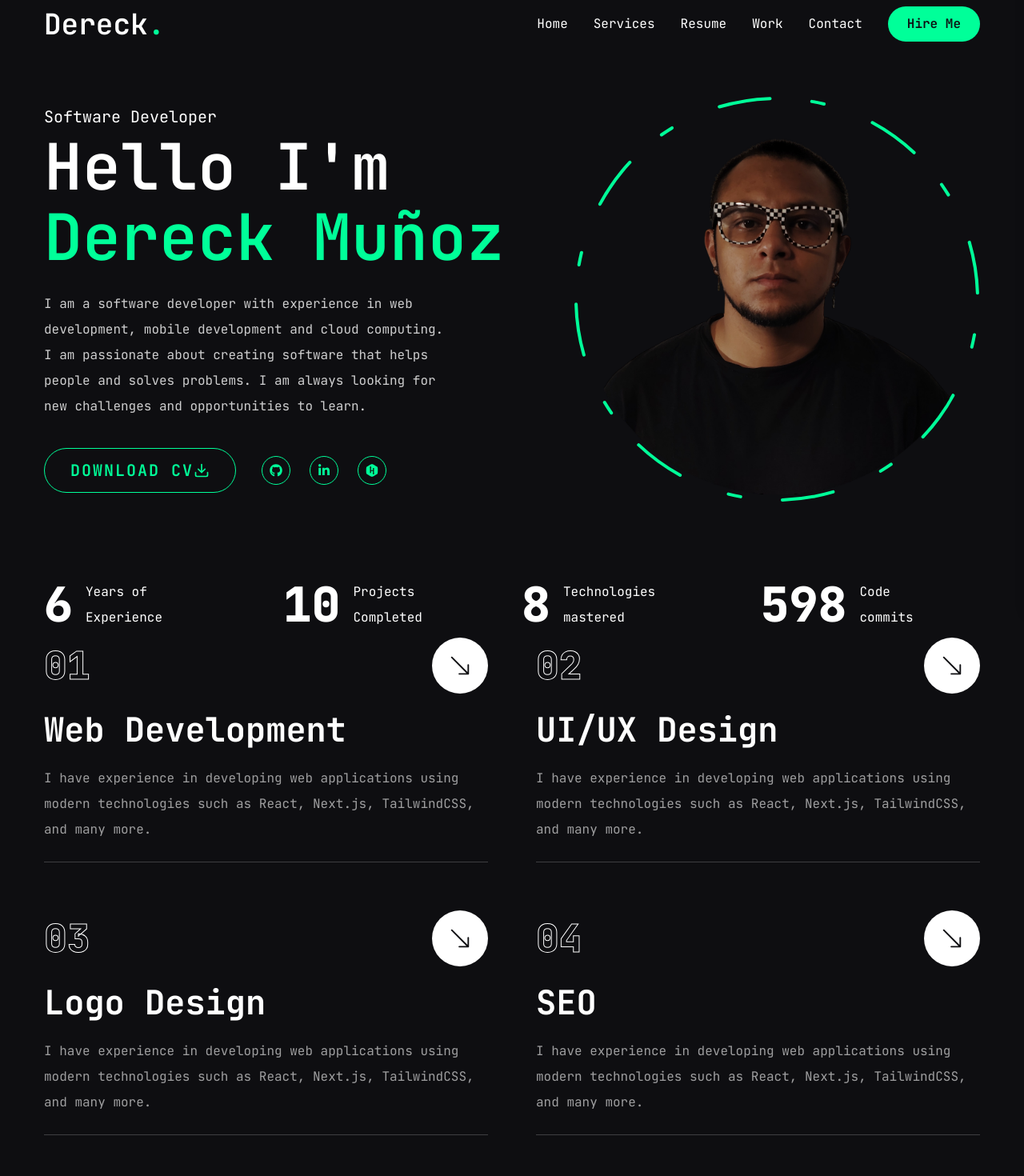
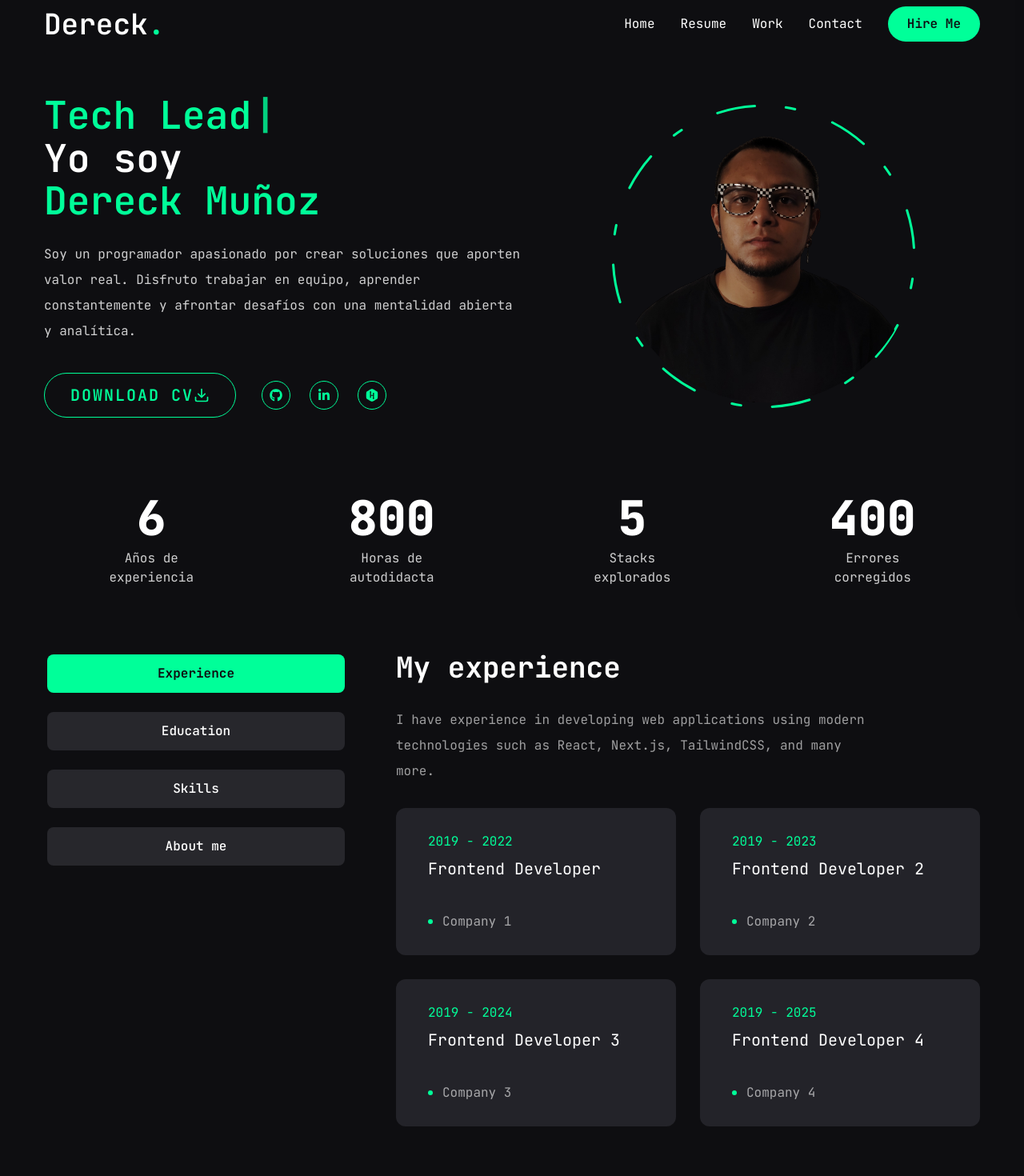
Before and after one commit to DerkDevil/portfolio, a Next.js app: page / in a window 1280 px wide. Shown: the part 40-1510 px from the top of the page at 80% size. Built offline with nearby package versions, Linux system fonts and the light colour scheme.

Commit message:
Add Resume Section

```diff
--- a/app/layout.js
+++ b/app/layout.js
@@ -8,6 +8,7 @@ import ScrollManager from "../components/ScrollManager";
 const JetBrainsMono = JetBrains_Mono({
   subsets: ["latin"],
   weights: [100, 200, 300, 400, 500, 600, 700, 800],
+  display: "swap",
   variable: "--font-jetbrains-mono",
 });
 
--- a/app/page.js
+++ b/app/page.js
@@ -2,21 +2,19 @@
 import { useContext } from 'react';
 import { ScrollContext } from '../components/ScrollManager';
 import ContactSection from "../components/sections/ContactSection";
-import WorkSection from "../components/sections/WorkComponent";
-import ServicesSection from "../components/sections/ServicesComponent";
+import WorkSection from "../components/sections/WorkComponent"
 import ResumeSection from "../components/sections/ResumeComponent";
 import HomeSection from "../components/sections/HomeSection";
 
 const Home = () => {
-  const { resumeRef, servicesRef, workRef, contactRef, homeRef } = useContext(ScrollContext);
+  const { resumeRef, workRef, contactRef, homeRef } = useContext(ScrollContext);
 
   return (
-    <div className='mt-32'>
-      <div ref={homeRef} className="scroll-mt-32"><HomeSection /></div>
-      <div ref={servicesRef} className="scroll-mt-32"><ServicesSection /></div>
-      <div ref={resumeRef} className="scroll-mt-32"><ResumeSection /></div>
-      <div ref={workRef} className="scroll-mt-32"><WorkSection /></div>
-      <div ref={contactRef} className="scroll-mt-32"><ContactSection /></div>
+    <div className='mt-20'>
+      <div ref={homeRef} className="scroll-mt-16"><HomeSection /></div>
+      <div ref={resumeRef} className="scroll-mt-16"><ResumeSection /></div>
+      <div ref={workRef} className="scroll-mt-16"><WorkSection /></div>
+      <div ref={contactRef} className="scroll-mt-16"><ContactSection /></div>
     </div>
   );
 };
--- a/components/Photo.jsx
+++ b/components/Photo.jsx
@@ -5,12 +5,12 @@ import Image from "next/image";
 const Photo = () => {
     return (
         <div className="w-full h-full relative">
-            <motion.div initial={{ opacity: 0 }} animate={{ opacity: 1, transition: { delay: 0.1, duration: 0.5, ease: "easeIn" } }}>
-                <motion.div initial={{ opacity: 0 }} animate={{ opacity: 1, transition: { delay: 0.1, duration: 0.5, ease: "easeIn" } }} className="ml-1 w-[298px] h-[298px] xl:w-[498px] xl:h-[498px] xl:ml-2 absolute">
+            <motion.div initial={{ opacity: 0 }} animate={{ opacity: 1, transition: { duration: 0.2, ease: "easeIn" } }}>
+                <motion.div initial={{ opacity: 0 }} animate={{ opacity: 1, transition: { duration: 0.2, ease: "easeIn" } }} className="ml-1 w-[298px] h-[298px] xl:w-[373px] xl:h-[373px] xl:ml-2 absolute">
                     <Image src="/assets/photo.png" priority quality={100} fill alt="" className="object-contain"/>
                 </motion.div>
 
-                <motion.svg className="w-[304px] xl:w-[508px] h-[304px] xl:h-[508px]" fill="transparent" viewBox="0 0 506 506" xmlns="http://www.w3.org/2000/svg" >
+                <motion.svg className="w-[304px] xl:w-[381px] h-[304px] xl:h-[381px]" fill="transparent" viewBox="0 0 506 506" xmlns="http://www.w3.org/2000/svg" >
                     <motion.circle
                         cx="253"
                         cy="253"
--- a/components/Stats.jsx
+++ b/components/Stats.jsx
@@ -3,29 +3,37 @@
 import CountUp from "react-countup";
 
 const stats = [
-    { num: 6, text: "Years of Experience" },
-    { num: 10, text: "Projects Completed" },
-    { num: 8, text: "Technologies mastered" },
-    { num: 600, text: "Code commits" },
-]
+  { num: 6, text: "Años de experiencia" },
+  { num: 800, text: "Horas de autodidacta" },
+  { num: 5, text: "Stacks explorados" },
+  { num: 400, text: "Errores corregidos" },
+];
 
 const Stats = () => {
   return (
     <section className="pt-4 pb-12 xl:pt-0 xl:pb-0">
       <div className="container mx-auto">
-                <div className="flex flex-wrap gap-6 max-w-[80vw] mx-auto xl:max-w-none">
-                    {stats.map((item, index) => {
-                        return (
-                            <div key={index} className="flex-1 flex gap-4 items-center justify-center xl:justify-start">
-                                <CountUp end={item.num} duration={5} delay={2} className="text-4xl xl:text-6xl font-extrabold" />
-                                <p className={`${item.text.length < 15 ? "max-w-[100px]" : "max-w-[150px]"}`}>{item.text}</p>
+        <div className="grid grid-cols-2 md:grid-cols-4 gap-8 max-w-[90vw] mx-auto xl:max-w-none">
+          {stats.map((item, index) => (
+            <div
+              key={index}
+              className="flex flex-col items-center justify-center text-center"
+            >
+              <CountUp
+                end={item.num}
+                duration={3}
+                delay={0.2}
+                className="text-4xl xl:text-6xl font-extrabold"
+              />
+              <p className="text-sm xl:text-base mt-2 text-white/80 max-w-[120px]">
+                {item.text}
+              </p>
             </div>
-                        )
-                    })}
+          ))}
         </div>
       </div>
     </section>
-    )
-}
+  );
+};
 
-export default Stats
+export default Stats;
--- a/components/menu/MobileNav.jsx
+++ b/components/menu/MobileNav.jsx
@@ -65,7 +65,6 @@ const MobileNav = () => {
           </div>
           <nav className="flex flex-col justify-center items-center gap-8 text-xl">
             <button onClick={() => handleClick('home')}>Home</button>
-            <button onClick={() => handleClick('services')}>Services</button>
             <button onClick={() => handleClick('resume')}>Resume</button>
             <button onClick={() => handleClick('work')}>Work</button>
             <button onClick={() => handleClick('contact')}>Contact</button>
--- a/components/menu/Nav.jsx
+++ b/components/menu/Nav.jsx
@@ -7,10 +7,6 @@ const links = [
   {
     name: "home",
     path: "/",
-  },
-  {
-    name: "services",
-    path: "/services",
   },
   {
     name: "resume",
@@ -33,7 +29,6 @@ const Nav = () => {
   return (
     <nav className="flex gap-8">
       <button onClick={() => scrollToSection('home')}>Home</button>
-      <button onClick={() => scrollToSection('services')}>Services</button>
       <button onClick={() => scrollToSection('resume')}>Resume</button>
       <button onClick={() => scrollToSection('work')}>Work</button>
       <button onClick={() => scrollToSection('contact')}>Contact</button>
--- a/components/sections/HomeSection.jsx
+++ b/components/sections/HomeSection.jsx
@@ -4,19 +4,19 @@ import { Button } from '../ui/button';
 import Social from '../Social';
 import Photo from '../Photo';
 import Stats from '../Stats';
+import IdentityLabel from '../ui/IdentityLabel';
 
 const HomeSection = () => {
   return (
-    <section className="h-full">
-      <div className="container mx-auto h-full">
-        <div className="flex flex-col xl:flex-row items-center justify-between xl:pt-8 xl:pb-24">
+    <section className="min-h-[85vh] flex flex-col justify-center">
+      <div className="container mx-auto flex flex-col xl:flex-row items-center justify-between xl:pt-20 xl:pb-24">
         <div className="text-center xl:text-left order-2 xl:order-none">
-            <span className="text-xl">Software Developer</span>
-            <h1 className="h1 mb-6">
-              Hello I'm <br /> <span className="text-accent">Dereck Muñoz</span>
+          <IdentityLabel className="text-xl"/>
+          <h1 className="h2 mb-6">
+            Yo soy <br /> <span className="text-accent">Dereck Muñoz</span>
           </h1>
-            <p className="max-w-[500px] mb-9 text-white/80">
-              I am a software developer with experience in web development, mobile development and cloud computing. I am passionate about creating software that helps people and solves problems. I am always looking for new challenges and opportunities to learn.
+          <p className="max-w-[600px] mb-9 text-white/80">
+          Soy un programador apasionado por crear soluciones que aporten valor real. Disfruto trabajar en equipo, aprender constantemente y afrontar desafíos con una mentalidad abierta y analítica.
           </p>
           <div className="flex flex-col xl:flex-row items-center gap-8">
             <Button variant="outline" size="lg" className="text-xl">
@@ -28,9 +28,8 @@ const HomeSection = () => {
             </div>
           </div>
         </div>
-          <div className="order-1 xl:order:none mb-8 xl:mb-0">
+        <div className="order-1 xl:order-none mb-8 xl:mb-0 xl:mr-20">
           <Photo />
-          </div>
         </div>
       </div>
       <Stats/>
--- a/components/sections/ResumeComponent.jsx
+++ b/components/sections/ResumeComponent.jsx
@@ -1,7 +1,10 @@
 "use client";
 
-import { FaHtml5, FaCss3, FaJs, FaReact, FaFigma, FaNodeJs, FaAngular } from "react-icons/fa";
-import { SiTailwindcss, SiNextdotjs } from "react-icons/si";
+import { FaHtml5, FaCss3, FaJs, FaReact, FaFigma, FaNodeJs, FaAngular, FaJava, FaAws, FaGithub, FaDocker } from "react-icons/fa";
+import { SiTailwindcss, SiNextdotjs, SiTypescript, SiSharp, SiPython, SiPostgresql, SiMongodb, SiSonarqube, SiJest } from "react-icons/si";
+import { ScrollArea } from "@/components/ui/scroll-area";
+import { Tooltip, TooltipContent, TooltipProvider, TooltipTrigger } from "@/components/ui/tooltip";
+
 
 const about = {
   title: "About Me",
@@ -119,6 +122,51 @@ const skills = {
   description: 'I have experience in developing web applications using modern technologies such as React, Next.js, TailwindCSS, and many more.',
   skillList: [
     {
+      icon: <FaJava />,
+      name: 'Java'
+    },
+    {
+      icon: <FaAngular />,
+      name: 'Angular.js'
+    },
+    {
+      icon: <FaAws />,
+      name: 'AWS'
+    },
+    {
+      icon: <FaReact />,
+      name: 'React.js'
+    },
+    {
+      icon: <SiSharp />,
+      name: 'Sharp'
+    },
+    {
+      icon: <SiPython />,
+      name: 'Python'
+    },
+
+    {
+      icon: <SiTypescript />,
+      name: 'Typescript'
+    },
+    {
+      icon: <FaNodeJs />,
+      name: 'Node.js'
+    },
+    {
+      icon: <FaGithub />,
+      name: 'Github'
+    },
+    {
+      icon: <FaDocker />,
+      name: 'Docker'
+    },
+    {
+      icon: <SiTailwindcss />,
+      name: 'tailwind.css'
+    },
+    {
       icon: <FaHtml5 />,
       name: 'HTML 5'
     },
@@ -127,33 +175,13 @@ const skills = {
       name: 'CSS 3'
     },
     {
-      icon: <FaJs />,
-      name: 'JavaScript'
+      icon: <SiPostgresql />,
+      name: 'PostgreSQL'
     },
     {
-      icon: <FaReact />,
-      name: 'React.js'
-    },
-    {
-      icon: <FaAngular />,
-      name: 'Angular.js'
-    },
-    {
-      icon: <SiNextdotjs />,
-      name: 'Next.js'
-    },
-    {
-      icon: <FaFigma />,
-      name: 'Figma'
-    },
-    {
-      icon: <SiTailwindcss />,
-      name: 'tailwind.css'
-    },
-    {
-      icon: <FaNodeJs />,
-      name: 'Node.js'
-    },
+      icon: <SiMongodb />,
+      name: 'MongoDB'
+    }
   ]
 }
 
@@ -162,7 +190,7 @@ import { motion } from "framer-motion";
 
 const ResumeSection = () => {
   return (
-    <motion.div initial={{ opacity: 0 }} animate={{ opacity: 1, transition: { delay: 0.1, ease: "easeIn" } }} className="min-h-[80vh] flex items-center justify-center py-12 xl:py-0">
+    <motion.div initial={{ opacity: 0 }} animate={{ opacity: 1, transition: { ease: "easeIn" } }} className="min-h-[80vh] flex items-center justify-center py-20 xl:py-20">
       <div className="container mx-auto">
         <Tabs defaultValue="experience" className="flex flex-col xl:flex-row gap-[60px]">
           <TabsList className="flex flex-col w-full max-w-[380px] mx-auto xl:mx-0 gap-6">
@@ -174,15 +202,76 @@ const ResumeSection = () => {
 
           <div className="min-h-[70vh] w-full">
             <TabsContent value="experience" className="w-full">
-              experience
+              <div className="flex flex-col gap-[30px] text-center xl:text-left">
+                <h3 className="text-4xl font-bold">{experience.title}</h3>
+                <p className="max-w-[600px] text-white/60 mx-auto xl:mx-0">{experience.description}</p>
+                <ScrollArea className="h-[400px]">
+                  <ul className="grid grid-cols-1 lg:grid-cols-2 gap-[30px]">
+                    {experience.items.map((item, index) => (
+                      <li key={index} className="bg-[#232329] h-[184px] py-6 px-10 rounded-xl flex flex-col justify-center items-center lg:items-start gap-1">
+                        <span className="text-accent">{item.duration}</span>
+                        <h3 className="text-xl max-w-[260px] min-h-[60px] text-center lg:text-left">
+                          {item.position}
+                        </h3>
+                        <div className="flex items-center gap-3">
+                          <span className="w-[6px] h-[6px] rounded-full bg-accent"></span>
+                          <p className="text-white/60">{item.company}</p>
+                        </div>
+                      </li>
+                    ))}
+                  </ul>
+                </ScrollArea>
+              </div>
             </TabsContent>
 
             <TabsContent value="education" className="w-full">
-              education
+              <div className="flex flex-col gap-[30px] text-center xl:text-left">
+                <h3 className="text-4xl font-bold">{education.title}</h3>
+                <p className="max-w-[600px] text-white/60 mx-auto xl:mx-0">{education.description}</p>
+                <ScrollArea className="h-[400px]">
+                  <ul className="grid grid-cols-1 lg:grid-cols-2 gap-[30px]">
+                    {education.items.map((item, index) => (
+                      <li key={index} className="bg-[#232329] h-[184px] py-6 px-10 rounded-xl flex flex-col justify-center items-center lg:items-start gap-1">
+                        <span className="text-accent">{item.duration}</span>
+                        <h3 className="text-xl max-w-[260px] min-h-[60px] text-center lg:text-left">
+                          {item.degree}
+                        </h3>
+                        <div className="flex items-center gap-3">
+                          <span className="w-[6px] h-[6px] rounded-full bg-accent"></span>
+                          <p className="text-white/60">{item.institution}</p>
+                        </div>
+                      </li>
+                    ))}
+                  </ul>
+                </ScrollArea>
+              </div>
             </TabsContent>
 
             <TabsContent value="skills" className="w-full">
-              skills
+              <div className="flex flex-col gap-[30px]">
+                <div className="flex flex-col gap-[30px] text-center xl:text-left">
+                  <h3 className="text-4xl font-bold">{skills.title}</h3>
+                  <p className="max-w-[600px] text-white/60 mx-auto xl:mx-0">{skills.description}</p>
+                </div>
+                <ul className="grid grid-cols-2 sm:grid-cols-3 md:grid-cols-5 gap-4 xl:gap-[30px]">
+                    {skills.skillList.map((skill, index) => (
+                      <li key={index}>
+                        <TooltipProvider delayDuration={100}>
+                          <Tooltip>
+                            <TooltipTrigger className="w-full h-[120px] bg-[#232329] rounded-xl flex items-center justify-center group">
+                              <div className="text-6xl group-hover:text-accent transition-all duration-300">
+                                {skill.icon}
+                              </div>
+                            </TooltipTrigger>
+                            <TooltipContent>
+                              <p>{skill.name}</p>
+                            </TooltipContent>
+                          </Tooltip>
+                        </TooltipProvider>
+                      </li>
+                    ))}
+                  </ul>
+              </div>
             </TabsContent>
 
             <TabsContent value="about" className="w-full">
--- a/components/sections/ServicesComponent.jsx
+++ /dev/null
@@ -1,64 +0,0 @@
-"use client";
-
-import { BsArrowDownRight } from "react-icons/bs";
-
-import { motion } from "framer-motion";
-
-const services = [
-  {
-    num: '01',
-    title: 'Web Development',
-    description: 'I have experience in developing web applications using modern technologies such as React, Next.js, TailwindCSS, and many more.',
-    href: '/web-development',
-  },
-  {
-    num: '02',
-    title: 'UI/UX Design',
-    description: 'I have experience in developing web applications using modern technologies such as React, Next.js, TailwindCSS, and many more.',
-    href: '/web-development',
-  },
-  {
-    num: '03',
-    title: 'Logo Design',
-    description: 'I have experience in developing web applications using modern technologies such as React, Next.js, TailwindCSS, and many more.',
-    href: '/web-development',
-  },
-  {
-    num: '04',
-    title: 'SEO',
-    description: 'I have experience in developing web applications using modern technologies such as React, Next.js, TailwindCSS, and many more.',
-    href: '/web-development',
-  }
-]
-
-import Link from "next/link"
-
-const ServicesSection = () => {
-  return (
-    <section className="min-h-[80vh] flex flex-col justify-center py-12 xl:py-0">
-      <div className="container mx-auto">
-        <motion.div
-          initial={{ opacity: 0 }}
-          animate={{ opacity: 1, transition: { delay: 0.1, duration: 0.2, ease: "easeIn" } }}
-          className="grid grid-cols-1 md:grid-cols-2 gap-[60px]"
-        >
-          {services.map((service, index) => {
-            return <div key={index} className="flex-1 flex flex-col justify-center gap-6 group">
-              <div className="w-full flex justify-between items-center">
-                <div className="text-5xl font-extrabold text-outline text-transparent group-hover:text-outline-hover transition-all duration-500">{service.num}</div>
-                <Link href={service.href} className="w-[70px] h-[70px] rounded-full bg-white group-hover:bg-accent transition-all duration-500 flex justify-center items-center hover:-rotate-45" >
-                  <BsArrowDownRight className="text-primary text-3xl "/>
-                </Link>
-              </div>
-              <h2 className="text-[42px] font-bold leading-none text-white group-hover:text-accent transition-all duration-500"> {service.title} </h2>
-              <p className="text-white/60">{service.description}</p>
-              <div className="border-b border-white/20 w-full"></div>
-            </div>
-          })}
-        </motion.div>
-      </div>
-    </section>
-  )
-}
-
-export default ServicesSection
--- /dev/null
+++ b/components/ui/IdentityLabel.jsx
@@ -0,0 +1,26 @@
+"use client";
+
+import { Typewriter } from 'react-simple-typewriter';
+
+const IdentityLabel = () => {
+  return (
+    <span className="text-5xl font-semibold text-accent
+">
+      <Typewriter
+        words={[
+          'Senior Dev Full Stack',
+          'Tech Lead',
+          'Cloud Computing',
+          'DevOps'
+        ]}
+        loop={0}
+        cursor
+        cursorStyle="|"
+        typeSpeed={60}
+        deleteSpeed={40}
+      />
+    </span>
+  );
+};
+
+export default IdentityLabel;
--- /dev/null
+++ b/components/ui/scroll-area.jsx
@@ -0,0 +1,40 @@
+"use client"
+
+import * as React from "react"
+import * as ScrollAreaPrimitive from "@radix-ui/react-scroll-area"
+
+import { cn } from "@/lib/utils"
+
+const ScrollArea = React.forwardRef(({ className, children, ...props }, ref) => (
+  <ScrollAreaPrimitive.Root
+    ref={ref}
+    className={cn("relative overflow-hidden", className)}
+    {...props}>
+    <ScrollAreaPrimitive.Viewport className="h-full w-full rounded-[inherit]">
+      {children}
+    </ScrollAreaPrimitive.Viewport>
+    <ScrollBar />
+    <ScrollAreaPrimitive.Corner />
+  </ScrollAreaPrimitive.Root>
+))
+ScrollArea.displayName = ScrollAreaPrimitive.Root.displayName
+
+const ScrollBar = React.forwardRef(({ className, orientation = "vertical", ...props }, ref) => (
+  <ScrollAreaPrimitive.ScrollAreaScrollbar
+    ref={ref}
+    orientation={orientation}
+    className={cn(
+      "flex touch-none select-none transition-colors",
+      orientation === "vertical" &&
+        "h-full w-2.5 border-l border-l-transparent p-[1px]",
+      orientation === "horizontal" &&
+        "h-2.5 flex-col border-t border-t-transparent p-[1px]",
+      className
+    )}
+    {...props}>
+    <ScrollAreaPrimitive.ScrollAreaThumb className="relative flex-1 rounded-full bg-accent dark:bg-slate-800" />
+  </ScrollAreaPrimitive.ScrollAreaScrollbar>
+))
+ScrollBar.displayName = ScrollAreaPrimitive.ScrollAreaScrollbar.displayName
+
+export { ScrollArea, ScrollBar }
--- a/package.json
+++ b/package.json
@@ -24,6 +24,7 @@
     "react-countup": "^6.5.3",
     "react-dom": "^19.0.0",
     "react-icons": "^5.4.0",
+    "react-simple-typewriter": "^5.0.1",
     "tailwind-merge": "^2.5.5",
     "tailwindcss-animate": "^1.0.7"
   },
```
Also changed, not shown: 1 other file (tests, documents, lock files or other folders). Lines whose indentation alone changed are shown as unchanged.
